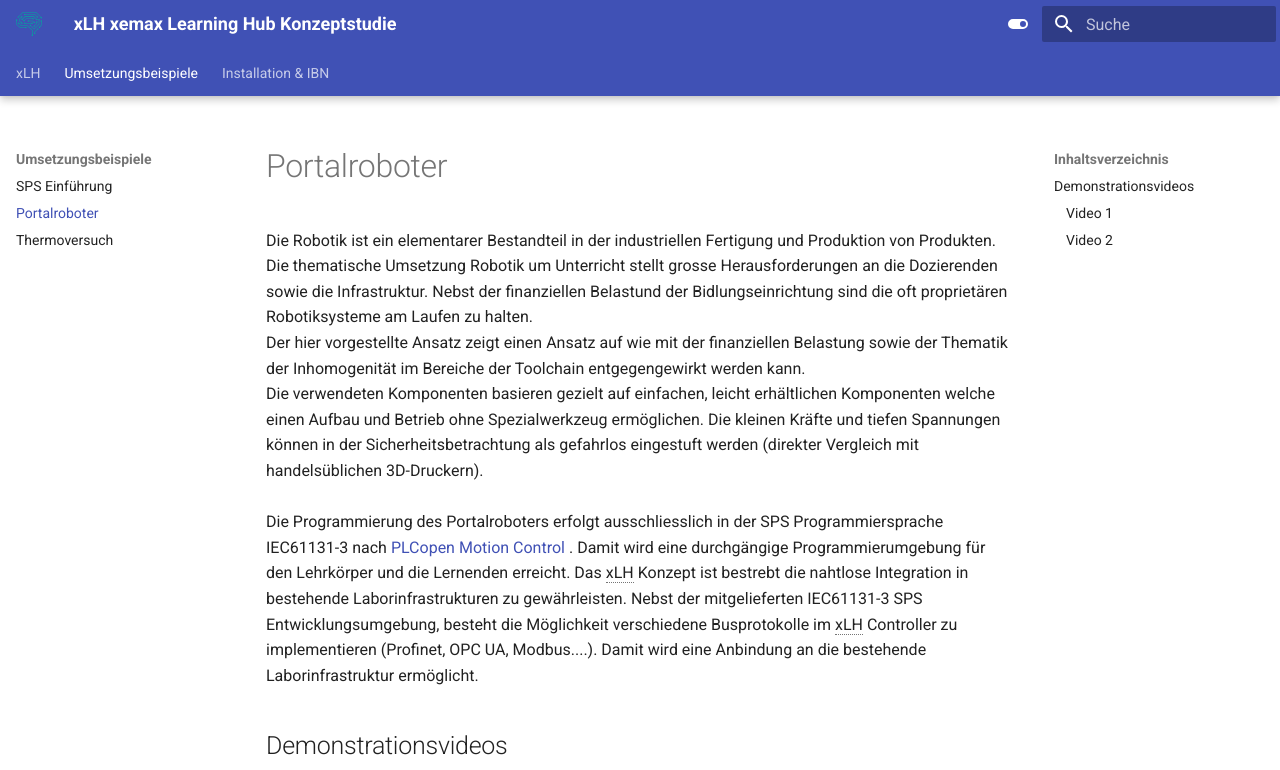
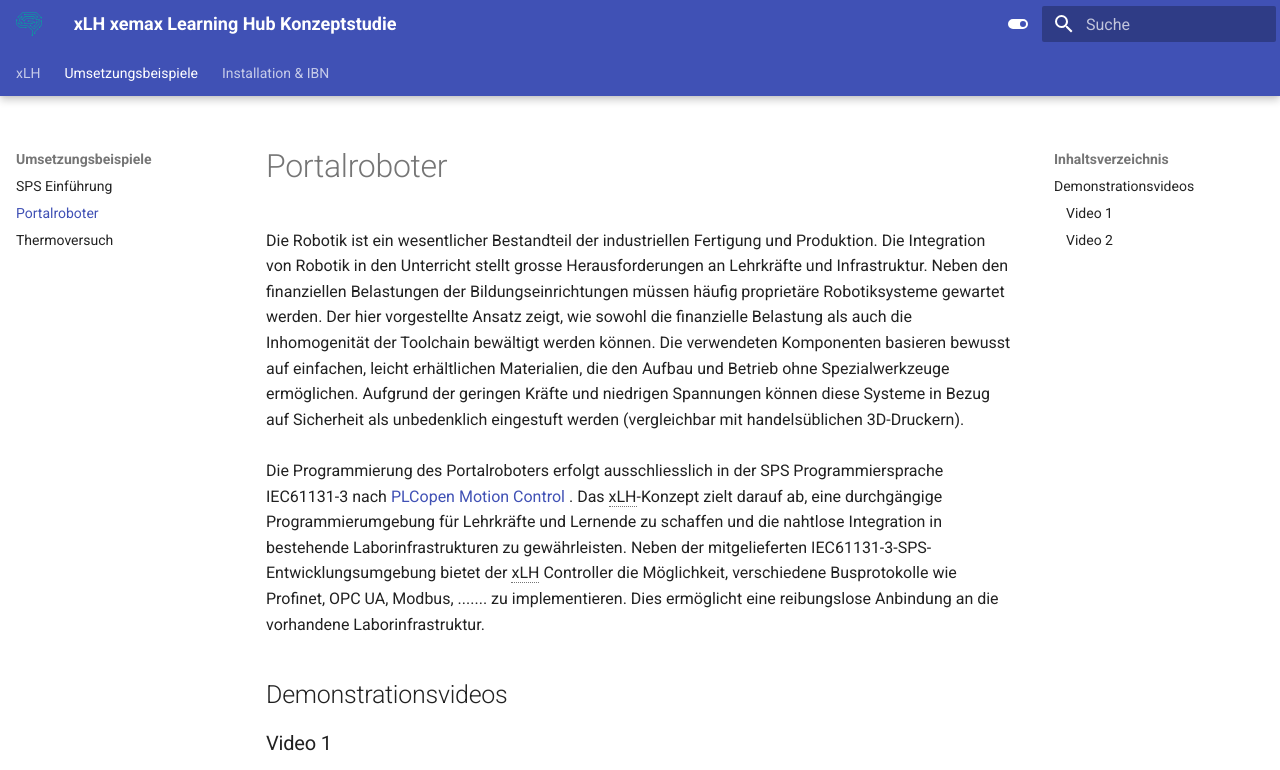
Before and after one commit to xemax-pascal/xLH, an MkDocs documentation site: the page built from docs/de/docs/2000_beispiele/2000_portalroboter.md, in a window 1280 px wide and 900 px high, cut to the strip 0-770 px from the top of the window. Built offline with MkDocs 1.6.1 and Material for MkDocs 9.7.7, drawn with Linux system fonts in a browser that asks for light colours.

Commit message:
Update xLH Dokumentation

```diff
--- a/docs/de/docs/2000_beispiele/2000_portalroboter.md
+++ b/docs/de/docs/2000_beispiele/2000_portalroboter.md
@@ -1,21 +1,20 @@
-Die Robotik ist ein elementarer Bestandteil in der industriellen Fertigung und Produktion von Produkten. Die thematische
-Umsetzung Robotik um Unterricht stellt grosse Herausforderungen an die Dozierenden sowie die Infrastruktur. Nebst der
-finanziellen Belastund der Bidlungseinrichtung sind die oft proprietären Robotiksysteme am Laufen zu halten.
-Der hier vorgestellte Ansatz zeigt einen Ansatz auf wie mit der finanziellen Belastung sowie der Thematik der
-Inhomogenität im Bereiche der Toolchain entgegengewirkt werden kann.
-Die verwendeten Komponenten basieren gezielt auf einfachen, leicht erhältlichen Komponenten welche einen
-Aufbau und Betrieb ohne Spezialwerkzeug ermöglichen. Die kleinen Kräfte und tiefen Spannungen können in der
-Sicherheitsbetrachtung als gefahrlos eingestuft werden (direkter Vergleich mit handelsüblichen 3D-Druckern).
+Die Robotik ist ein wesentlicher Bestandteil der industriellen Fertigung und Produktion. Die Integration von Robotik
+in den Unterricht stellt grosse Herausforderungen an Lehrkräfte und Infrastruktur. Neben den finanziellen Belastungen
+der Bildungseinrichtungen müssen häufig proprietäre Robotiksysteme gewartet werden. Der hier vorgestellte Ansatz zeigt,
+wie sowohl die finanzielle Belastung als auch die Inhomogenität der Toolchain bewältigt werden können. Die verwendeten
+Komponenten basieren bewusst auf einfachen, leicht erhältlichen Materialien, die den Aufbau und Betrieb ohne
+Spezialwerkzeuge ermöglichen. Aufgrund der geringen Kräfte und niedrigen Spannungen können diese Systeme in Bezug auf
+Sicherheit als unbedenklich eingestuft werden (vergleichbar mit handelsüblichen 3D-Druckern).
 </br></br>
 Die Programmierung des Portalroboters erfolgt ausschliesslich in der SPS Programmiersprache IEC61131-3 nach
 <a href="https://plcopen.org/technical-activities/motion-control" target="_blank">
     PLCopen Motion Control
 </a>.
-Damit wird eine durchgängige Programmierumgebung für den Lehrkörper und die Lernenden erreicht. Das xLH Konzept
-ist bestrebt die nahtlose Integration in bestehende Laborinfrastrukturen zu gewährleisten. Nebst der mitgelieferten
-IEC61131-3 SPS Entwicklungsumgebung, besteht die Möglichkeit verschiedene Busprotokolle im xLH Controller zu
-implementieren (Profinet, OPC UA, Modbus....). Damit wird eine Anbindung an die bestehende Laborinfrastruktur
-ermöglicht.
+Das xLH-Konzept zielt darauf ab, eine durchgängige Programmierumgebung für Lehrkräfte und Lernende zu schaffen und
+die nahtlose Integration in bestehende Laborinfrastrukturen zu gewährleisten. Neben der mitgelieferten
+IEC61131-3-SPS-Entwicklungsumgebung bietet der xLH Controller die Möglichkeit, verschiedene Busprotokolle wie
+Profinet, OPC UA, Modbus, ....... zu implementieren. Dies ermöglicht eine reibungslose Anbindung an die vorhandene
+Laborinfrastruktur.
 
 ## Demonstrationsvideos
 
--- a/docs/de/mkdocs.yml
+++ b/docs/de/mkdocs.yml
@@ -8,7 +8,7 @@ site_url: https://www.xlh.xemax.ch
 nav:
   - xLH:
     - Didaktisches Konzept: index.md
-    - HK - LF - Orientierung: 1000_xlh/1000_hkp_lfe_orientierung.md
+    - HK - LFE - Orientierung: 1000_xlh/1000_hkp_lfe_orientierung.md
 
   - Umsetzungsbeispiele:
     - SPS Einführung: 2000_beispiele/1000_sps.md
```
Also changed, not shown: docs/de/docs/1000_xlh/1000_hkp_lfe_orientierung.md (+18 -5 lines), docs/de/docs/2000_beispiele/1000_sps.md (+7 -10 lines), docs/de/docs/2000_beispiele/3000_thermoversuch.md (+5 -7 lines).
